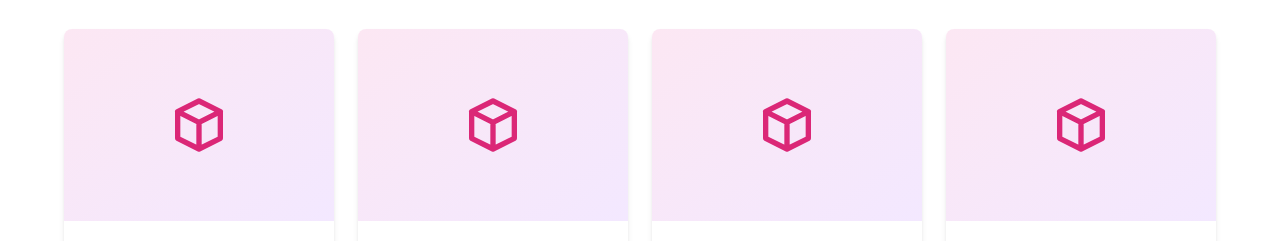
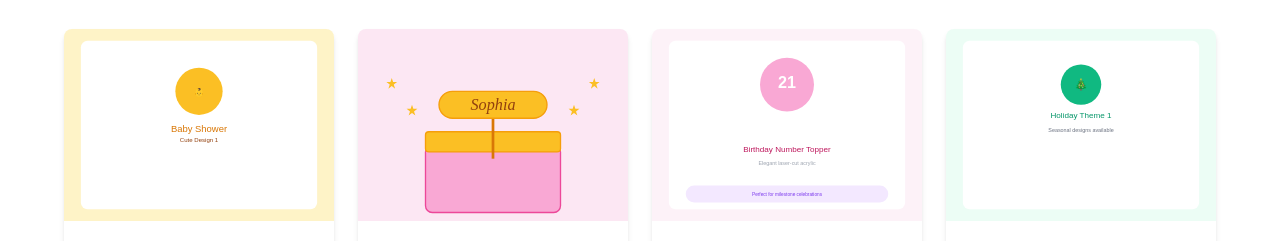
Before and after one commit to Candy-Beam/Site, an Astro site: page /products in a window 1280 px wide. Shown: the part 559-800 px from the top of the page. Built offline with nearby package versions, Linux system fonts and the light colour scheme; Astro itself is replaced by a stand-in of ours.

Commit message:
feat(products): display first photo on product card

```diff
--- a/src/components/ProductCard.astro
+++ b/src/components/ProductCard.astro
@@ -11,7 +11,15 @@ const { product, categoryIndex = 0 } = Astro.props;
 ---
 
 <div class="bg-white rounded-lg shadow-md hover:shadow-xl transition-shadow overflow-hidden flex flex-col h-full">
-  <div class={`h-48 flex items-center justify-center ${
+  <div class="h-48 relative overflow-hidden">
+    {product.data.photos && product.data.photos.length > 0 ? (
+      <img
+        src={product.data.photos[0]}
+        alt={product.data.name}
+        class="w-full h-full object-cover"
+      />
+    ) : (
+      <div class={`h-full flex items-center justify-center ${
         categoryIndex === 0 ? 'bg-gradient-to-br from-pink-100 to-purple-100' :
         categoryIndex === 1 ? 'bg-gradient-to-br from-purple-100 to-pink-100' :
         'bg-gradient-to-br from-pink-100 to-purple-100'
@@ -23,6 +31,8 @@ const { product, categoryIndex = 0 } = Astro.props;
         }`} fill="none" stroke="currentColor" viewBox="0 0 24 24">
           <path stroke-linecap="round" stroke-linejoin="round" stroke-width="2" d="M20 7l-8-4-8 4m16 0l-8 4m8-4v10l-8 4m0-10L4 7m8 4v10M4 7v10l8 4"></path>
         </svg>
+      </div>
+    )}
   </div>
   <div class="p-6 flex flex-col flex-1">
     <h3 class="text-lg font-semibold text-gray-900 mb-2">{product.data.name}</h3>
```
Lines whose indentation alone changed are shown as unchanged.
